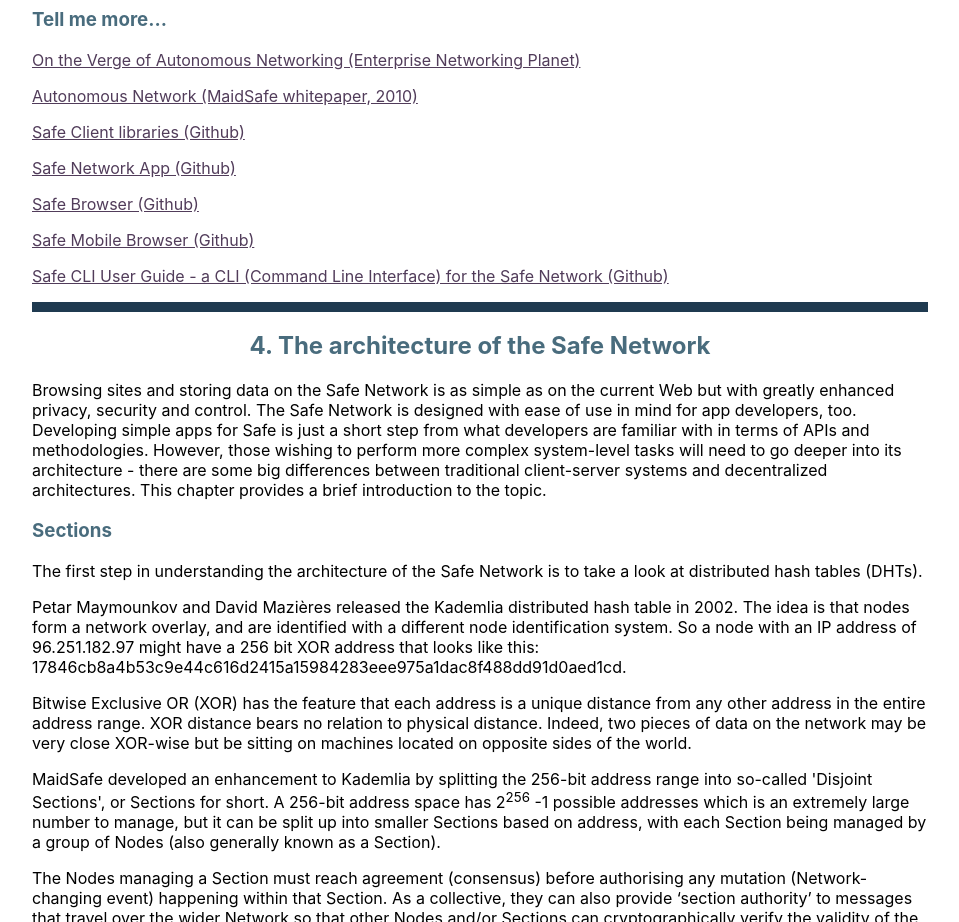
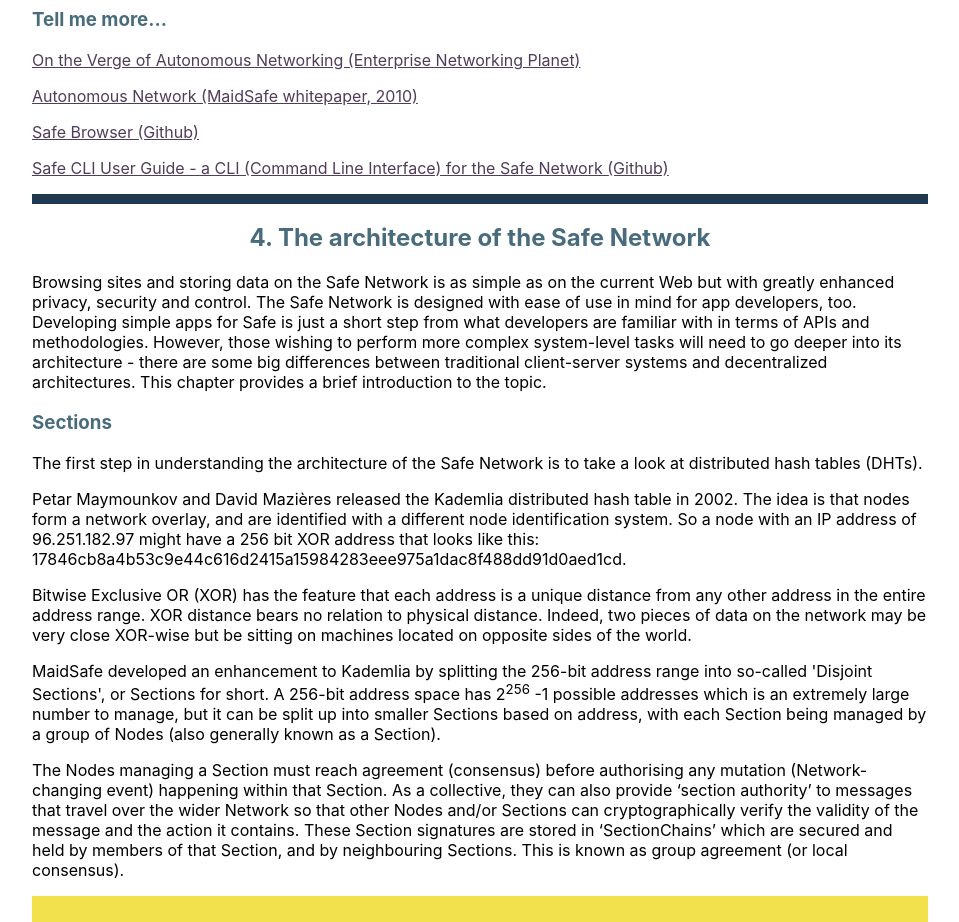
Before and after one commit to safenetwork/primer.safenetwork.org, a React (Create React App) app: page / in a window 1280 px wide. Shown: the part 9060-9982 px from the top of the page, without its empty margins (160-1119 px from the left). Built offline with nearby package versions, Linux system fonts and the light colour scheme; the HTML template or start-up script is replaced by a standard one.

Commit message:
Update Chap3.js

```diff
--- a/src/pages/Chap3.js
+++ b/src/pages/Chap3.js
@@ -1,4 +1,6 @@
 import React from 'react';
+
+
 
 
 const component = () => (
@@ -68,11 +70,8 @@
 <h3>Tell me more...</h3>
 <p><a href="http://www.enterprisenetworkingplanet.com/datacenter/datacenter-blog/on-the-verge-of-autonomous-networking.html">On the Verge of Autonomous Networking (Enterprise Networking Planet)</a></p>
 <p><a href="http://docs.maidsafe.net/Whitepapers/pdf/AutonomousNetwork.pdf">Autonomous Network (MaidSafe whitepaper, 2010)</a></p>
-<p><a href="https://github.com/maidsafe/safe_client_libs">Safe Client libraries (Github)</a></p>
-<p><a href="https://github.com/maidsafe/safe-network-app">Safe Network App (Github)</a></p>
 <p><a href="https://github.com/maidsafe/safe_browser">Safe Browser (Github)</a></p>
-<p><a href="https://github.com/maidsafe/safe_browser">Safe Mobile Browser (Github)</a></p>
-<p><a href="https://github.com/maidsafe/sn_cli#safe-network-cli">Safe CLI User Guide -  a CLI (Command Line Interface) for the Safe Network (Github)</a></p>
+<p><a href="https://github.com/maidsafe/safe_network/tree/main/sn_cli">Safe CLI User Guide -  a CLI (Command Line Interface) for the Safe Network (Github)</a></p>
 
 
     </div>
```
